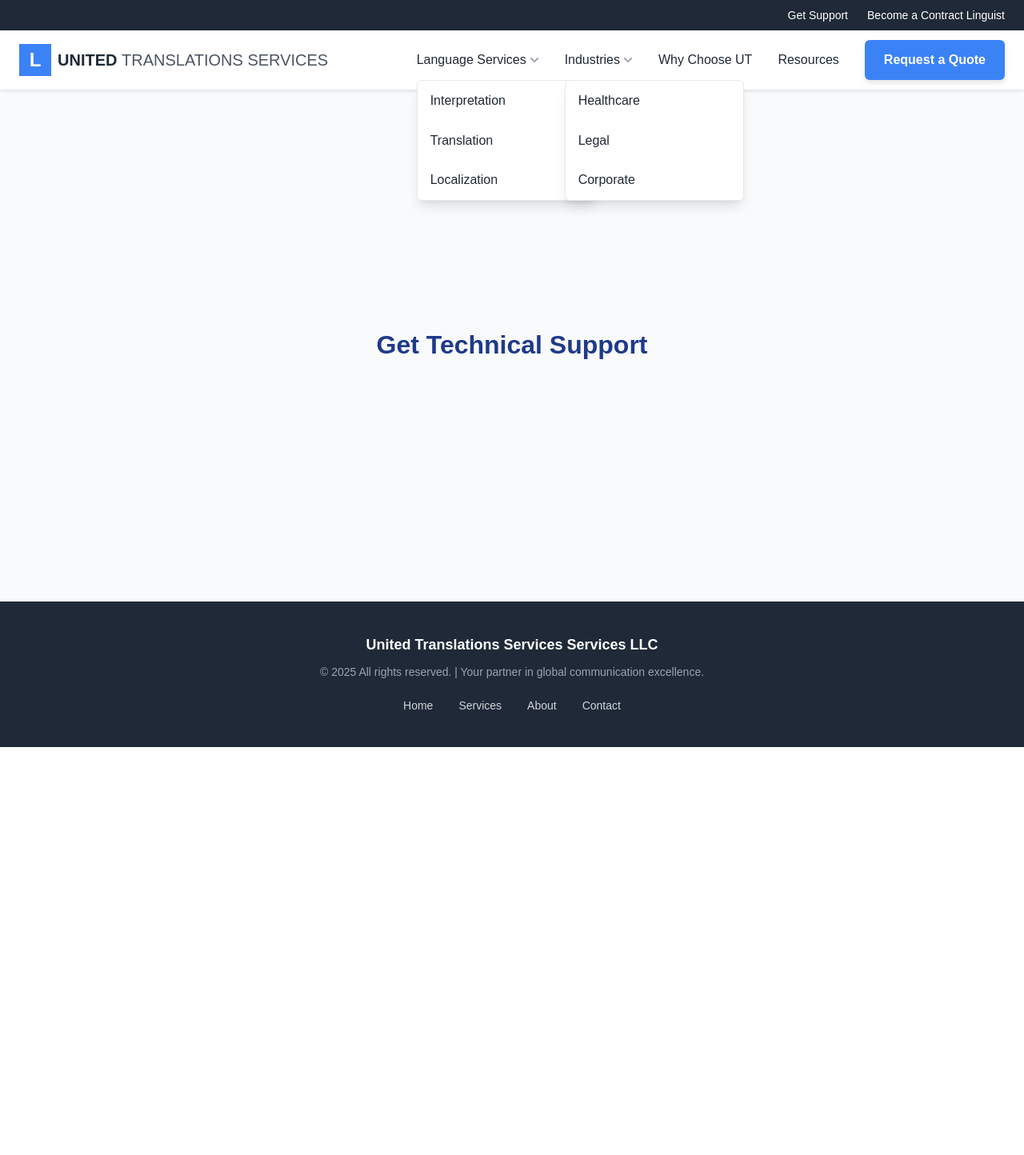
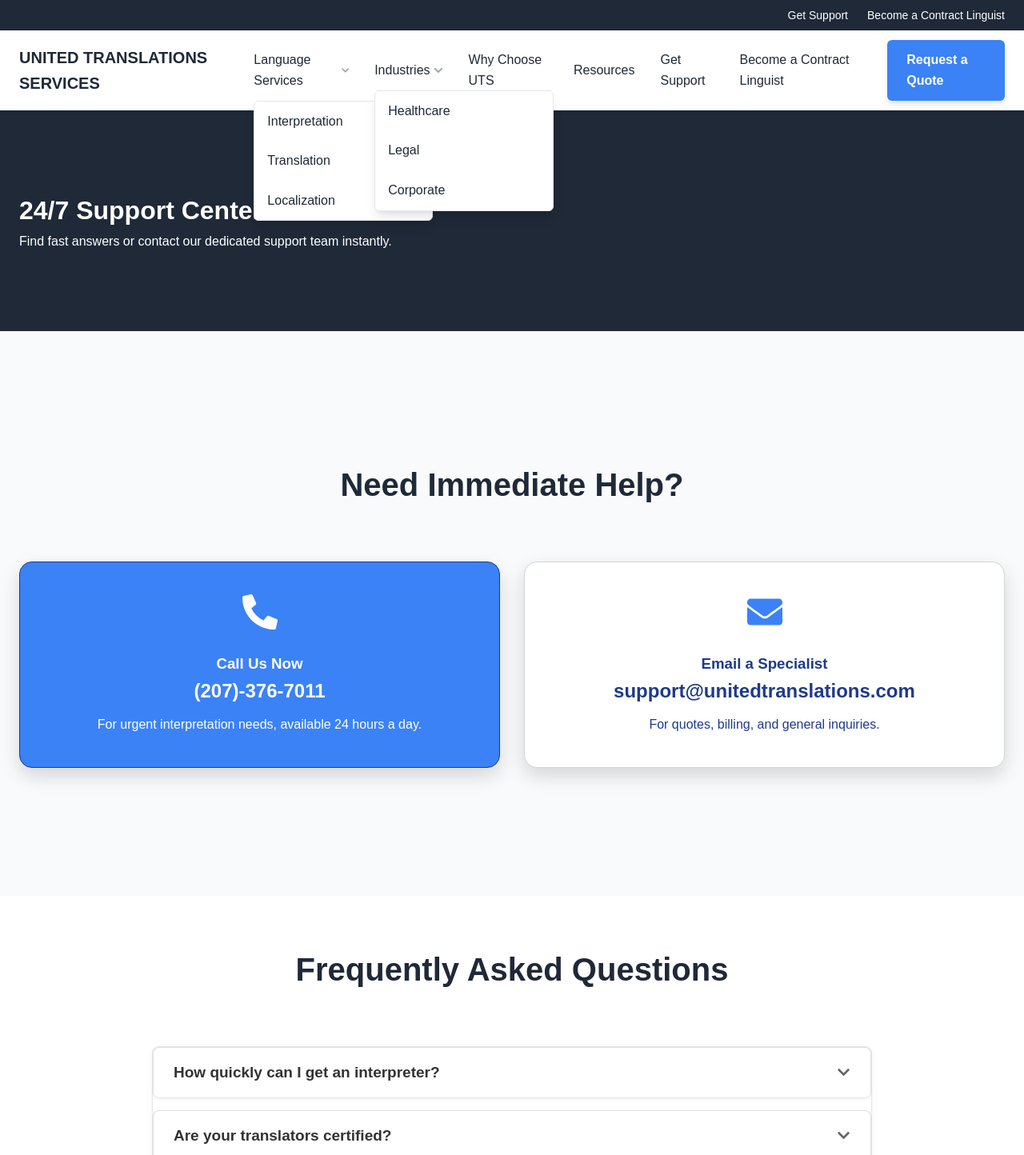
Before and after one commit to therealOfarah/United-Translation-, a React (Vite) app: page /support in a window 1280 px wide. Shown: the top 1444 px of the page at 80% size. Before the commit the page ends 934 px from the top, so only its background shows below. Built offline with nearby package versions, Linux system fonts and the light colour scheme.

Commit message:
tweaked last minute changes

```diff
--- a/src/About.jsx
+++ b/src/About.jsx
@@ -31,8 +31,8 @@
 
     const team = [
         { name: 'Omar Farah', role: 'Founder & CEO', bio: 'Entrepreneur and interpreter dedicated to global communication.' },
-        { name: 'Amina Hassan', role: 'Operations Director', bio: 'Manages interpreter training and quality assurance.' },
-        { name: 'James Liu', role: 'Technical Lead', bio: 'Oversees digital systems and multilingual technology platforms.' },
+        { name: 'Ahmed Farah', role: 'Operations Director', bio: 'Manages interpreter training and quality assurance.' },
+        // { name: 'James Liu', role: 'Technical Lead', bio: 'Oversees digital systems and multilingual technology platforms.' },
     ];
 
     return (
--- a/src/App.jsx
+++ b/src/App.jsx
@@ -4,7 +4,17 @@
 // Icons needed across the application
 import { FaHeadset, FaFileAlt, FaGlobe, FaCertificate, FaChevronDown, FaBars, FaTimes } from 'react-icons/fa';
 // Removed unused icons for cleaner output
-
+import LanguageServices from './LanguageServices';
+import Interpretation from './Interpretation';
+import Translation from './Translation';
+import Localization from './Localization';
+import About from './About';      // <-- Must be imported now
+import Contact from './Contact';    // <-- Must be imported now
+import BecomeLinguist from './BecomeLinguist';
+import Industries from './Industries';
+import Resources from './Resources';
+import GetSupport from './GetSupport';
+// --- Framer Motion Variants (Defined locally) ---
 // --- Framer Motion Variants (Defined locally) ---
 const containerVariants = {
   hidden: { opacity: 0 },
@@ -22,34 +32,10 @@
   visible: { y: 0, opacity: 1 }
 };
 
-// --- PLACEHOLDER COMPONENTS ---
-// This ensures that all components required by the Routes exist.
-const PlaceholderPage = ({ title }) => (
-    <motion.div
-      className="page-container"
-      initial={{ opacity: 0 }}
-      animate={{ opacity: 1 }}
-      style={{ minHeight: '80vh', display: 'flex', alignItems: 'center', justifyContent: 'center' }}
-    >
-        <h1 style={{ fontSize: '2em', color: '#1e3a8a' }}>{title}</h1>
-    </motion.div>
-);
 
-const LanguageServices = () => <PlaceholderPage title="Language Services Hub" />;
-const Interpretation = () => <PlaceholderPage title="Interpretation Services" />;
-const Translation = () => <PlaceholderPage title="Translation Services" />;
-const Localization = () => <PlaceholderPage title="Localization Services" />;
-const About = () => <PlaceholderPage title="Why Choose UT" />;
-const Contact = () => <PlaceholderPage title="Contact Us / Request a Quote" />;
-const BecomeLinguist = () => <PlaceholderPage title="Become a Contract Linguist" />;
-const Industries = () => <PlaceholderPage title="Industries Served" />;
-const Resources = () => <PlaceholderPage title="Resources Center" />;
-const GetSupport = () => <PlaceholderPage title="Get Technical Support" />;
-
-
-/* -------------------- Navbar Components -------------------- */
-
-const NavLinkWithDropdown = ({ title, children, link }) => {
+/* -------------------- NavLinkWithDropdown (MODIFIED) -------------------- */
+// Now accepts 'onLinkClick' and injects it into children
+const NavLinkWithDropdown = ({ title, children, link, onLinkClick }) => {
     const [isDropdownOpen, setIsDropdownOpen] = useState(false);
 
     const toggleDropdown = (e) => {
@@ -60,23 +46,58 @@
         }
     };
 
+    const handleParentLinkClick = (e) => {
+        toggleDropdown(e);
+
+        // Call the global handler only if it's a desktop click (link navigation)
+        if (window.innerWidth >= 768) {
+            if (link && link !== '#' && onLinkClick) {
+                onLinkClick();
+            }
+        }
+    }
+
+    // Function to clone and add the handler to dropdown items (children)
+    const childrenWithProps = React.Children.map(children, child => {
+        if (React.isValidElement(child)) {
+            return React.cloneElement(child, {
+                // Combine existing onClick with the global handler
+                onClick: (e) => {
+                    if (child.props.onClick) {
+                        child.props.onClick(e);
+                    }
+                    // Call the global handler to close menu and scroll to top
+                    if (onLinkClick) {
+                        onLinkClick();
+                    }
+                }
+            });
+        }
+        return child;
+    });
+
     return (
         <div className="dropdown-container">
             <Link
                 to={link || '#'}
                 className="dropdown-btn"
-                onClick={toggleDropdown}
+                onClick={handleParentLinkClick} // Use custom handler
                 aria-expanded={isDropdownOpen}
             >
                 {title} <FaChevronDown className={`dropdown-icon ${isDropdownOpen ? 'rotate' : ''}`} />
             </Link>
             {/* Conditional class based on state (for mobile accordion) */}
             <div className={`dropdown-menu ${isDropdownOpen ? 'open' : ''}`}>
-                {children}
+                {/* Render children with injected onClick handler */}
+                {childrenWithProps}
             </div>
         </div>
     );
 };
+
+
+/* -------------------- Navbar (MODIFIED) -------------------- */
+// All links now use the handleNavClick handler via the onClick prop.
 
 function Navbar() {
   const [isMenuOpen, setIsMenuOpen] = useState(false);
@@ -85,28 +106,39 @@
     setIsMenuOpen(prev => !prev);
   };
 
+  // Universal Handler for Nav Links: Closes menu AND scrolls to top
+  const handleNavClick = () => {
+    if (isMenuOpen) {
+          setIsMenuOpen(false);
+      }
+      window.scrollTo({
+          top: 0,
+          behavior: 'smooth'
+      });
+  };
+
   const navClass = `nav-links-container ${isMenuOpen ? 'open' : ''}`;
 
   return (
     <nav className="main-nav-wrapper">
-      {/* Top Utility Bar */}
+      {/* Top Utility Bar - Handlers added */}
       <div className="utility-bar">
         <div className="utility-content">
-          <Link to="/support" className="utility-link">Get Support</Link>
-          <Link to="/become-linguist" className="utility-link">Become a Contract Linguist</Link>
+          <Link to="/support" className="utility-link" onClick={handleNavClick}>Get Support</Link>
+          <Link to="/become-linguist" className="utility-link" onClick={handleNavClick}>Become a Contract Linguist</Link>
         </div>
       </div>
 
       {/* Main Navigation Bar */}
       <div className="main-nav-content">
 
-        {/* Logo Area */}
-        <Link to="/" className="logo-link">
-            <div className="logo-square">
-                <span className="logo-text">L</span>
-            </div>
+        {/* Logo Area - Handler added */}
+        <Link to="/" className="logo-link" onClick={handleNavClick}>
+            {/* <div className="logo-square">
+                <span className="logo-text-white"> UTS</span>
+            </div> */}
             <span className="logo-title">
-                UNITED <span className='logo-subtitle'>TRANSLATIONS SERVICES</span>
+                UNITED TRANSLATIONS SERVICES <span className='logo-subtitle'></span>
             </span>
         </Link>
 
@@ -123,25 +155,39 @@
         {/* 2. Navigation Links Container (Toggled by state) */}
         <div className={navClass} id="mobile-menu">
 
-            <NavLinkWithDropdown title="Language Services" link="/services">
+            {/* onLinkClick passed to dropdowns */}
+            <NavLinkWithDropdown
+                title="Language Services"
+                link="/services"
+                onLinkClick={handleNavClick}
+            >
+                {/* Child links will now receive the handler via cloneElement */}
                 <Link to="/interpretation" className="dropdown-item">Interpretation</Link>
                 <Link to="/translation" className="dropdown-item">Translation</Link>
                 <Link to="/localization" className="dropdown-item">Localization</Link>
             </NavLinkWithDropdown>
 
-            <NavLinkWithDropdown title="Industries" link="/industries">
+            <NavLinkWithDropdown
+                title="Industries"
+                link="/industries"
+                onLinkClick={handleNavClick}
+            >
                 <Link to="/industries" className="dropdown-item">Healthcare</Link>
                 <Link to="/industries" className="dropdown-item">Legal</Link>
-                <Link to="/industries" className="dropdown-item">Corporate</Link>
+                <Link to="/industries" className="dropdown-item" >Corporate</Link>
             </NavLinkWithDropdown>
 
-            <Link to="/about" className="nav-link">Why Choose UT</Link>
-            <Link to="/resources" className="nav-link">Resources</Link>
+            {/* Handlers added to standard nav links */}
+            <Link to="/about" className="nav-link" onClick={handleNavClick}>Why Choose UTS</Link>
+            <Link to="/resources" className="nav-link" onClick={handleNavClick}>Resources</Link>
+            <Link to="/support" className="utility-link" onClick={handleNavClick}>Get Support</Link>
+            <Link to="/become-linguist" className="utility-link" onClick={handleNavClick}>Become a Contract Linguist</Link>
 
-            {/* Request a Quote CTA */}
+            {/* Request a Quote CTA - Handler added */}
             <Link
               to="/contact"
               className="cta-button"
+              onClick={handleNavClick}
             >
               Request a Quote
             </Link>
@@ -154,16 +200,25 @@
 /* -------------------- Footer -------------------- */
 
 function Footer() {
+  // Define a simple scroll-to-top handler for the footer links
+  const handleFooterClick = () => {
+      window.scrollTo({
+          top: 0,
+          behavior: 'smooth'
+      });
+  };
+
   return (
     <footer className="main-footer">
       <div className="footer-content">
         <p className="footer-title">United Translations Services Services LLC</p>
         <p className="footer-copy">© {new Date().getFullYear()} All rights reserved. | Your partner in global communication excellence.</p>
         <div className="footer-links-container">
-          <Link to="/" className="footer-link">Home</Link>
-          <Link to="/services" className="footer-link">Services</Link>
-          <Link to="/about" className="footer-link">About</Link>
-          <Link to="/contact" className="footer-link">Contact</Link>
+          {/* Handlers added to footer links for scroll-to-top consistency */}
+          <Link to="/" className="footer-link" onClick={handleFooterClick}>Home</Link>
+          <Link to="/services" className="footer-link" onClick={handleFooterClick}>Services</Link>
+          <Link to="/about" className="footer-link" onClick={handleFooterClick}>About</Link>
+          <Link to="/contact" className="footer-link" onClick={handleFooterClick}>Contact</Link>
         </div>
       </div>
     </footer>
@@ -173,6 +228,14 @@
 /* -------------------- Home Page -------------------- */
 
 function Home() {
+  // Define a simple scroll-to-top handler for the CTA buttons
+  const handleCTAClick = () => {
+      window.scrollTo({
+          top: 0,
+          behavior: 'smooth'
+      });
+  };
+
   const services = [
     {
       icon: <FaHeadset className="service-icon" />,
@@ -218,10 +281,11 @@
             Quality Professional Interpretation Services for Every Need
           </h1>
           <div className="hero-cta-group">
-            <Link to="/contact" className="cta-button-primary">
+            {/* Handler added to Home CTA links */}
+            <Link to="/contact" className="cta-button-primary" onClick={handleCTAClick}>
               Request a Quote
             </Link>
-            <Link to="/contact" className="cta-button-secondary">
+            <Link to="/contact" className="cta-button-secondary" onClick={handleCTAClick}>
               Contact Us
             </Link>
           </div>
@@ -247,7 +311,8 @@
           ))}
         </motion.div>
          <div style={{ textAlign: 'center', marginTop: '40px' }}>
-            <Link to="/services" className="cta-button">View All Services</Link>
+            {/* Handler added to Home CTA link */}
+            <Link to="/services" className="cta-button" onClick={handleCTAClick}>View All Services</Link>
          </div>
       </section>
 
@@ -261,6 +326,7 @@
           <Link
             to="/contact"
             className="cta-banner-button"
+            onClick={handleCTAClick} // Handler added to CTA Banner link
           >
             Get Started Today
           </Link>
--- a/src/Contact.jsx
+++ b/src/Contact.jsx
@@ -98,9 +98,11 @@
                     <div className="info-detail">
                         <FaPhone className="info-icon" />
                         <p className="info-text">
-                            <span className="info-label">Phone Support</span>
-                            (207)-376-7011
-                        </p>
+    <span className="info-label">Phone Support</span>
+    <a href="tel:+12073767011" className="phone-link">
+        (207)-376-7011
+    </a>
+</p>
                     </div>
 
                     <div className="info-detail">
--- a/src/GetSupport.jsx
+++ b/src/GetSupport.jsx
@@ -23,10 +23,20 @@
     const [isOpen, setIsOpen] = useState(false);
     return (
         <div className="faq-item">
-            <button className="faq-question" onClick={() => setIsOpen(!isOpen)}>
-                {/* ... */}
+            <button
+                className="faq-question"
+                onClick={() => setIsOpen(!isOpen)}
+                type="button" // Good practice for buttons inside divs
+            >
+                {/* Display the question */}
+                <span style={{ flexGrow: 1, textAlign: 'left' }}>{question}</span>
+
+                {/* Toggle Icon - uses CSS class 'rotate' when 'open' */}
+                <FaChevronDown className={`faq-arrow ${isOpen ? 'open rotate' : ''}`} />
             </button>
+
             {/* The class name below is what controls the style */}
+            {/* Using the 'open' class to reveal the answer content */}
             <div className={`faq-answer ${isOpen ? 'open' : ''}`}>
                 <p>{answer}</p>
             </div>
@@ -55,7 +65,9 @@
                     <div className="support-card phone">
                         <FaPhoneAlt className="support-icon" />
                         <h3 className="support-title">Call Us Now</h3>
-                        <p className="support-info">1.800.362.3241</p>
+                        <p className="support-info"><a href="tel:+12073767011" className="phone-link">
+        (207)-376-7011
+    </a></p>
                         <p className="support-desc">For urgent interpretation needs, available 24 hours a day.</p>
                     </div>
                     <a href="/contact" className="support-card email">
--- a/src/index.css
+++ b/src/index.css
@@ -799,24 +799,97 @@
 /* ... (Existing support/contact/FAQ container styles remain above) ... */
 
 /* FAQ Accordion Fix */
+/* --- FAQ Section Styles --- */
+
+.faq-section {
+    /* Ensures padding around the FAQ content */
+    padding: 60px 20px;
+    background-color: #f9f9f9; /* Light background for contrast */
+}
+
+.faq-container {
+    /* Sets a maximum width for readability and centers the container */
+    max-width: 800px;
+    margin: 0 auto;
+    /* Adds a subtle gap between FAQ items */
+    display: flex;
+    flex-direction: column;
+    gap: 15px;
+}
+
+.faq-item {
+    /* Base style for each question block */
+    border: 1px solid #e0e0e0;
+    border-radius: 8px;
+    overflow: hidden; /* Important for clean open/close transition */
+    background-color: #ffffff;
+    box-shadow: 0 2px 4px rgba(0, 0, 0, 0.05);
+}
+
+.faq-question {
+    /* The clickable button for the question */
+    width: 100%;
+    padding: 15px 20px;
+    text-align: left;
+    display: flex;
+    align-items: center;
+    justify-content: space-between;
+    font-size: 1.1em;
+    font-weight: 600;
+    color: #333333;
+    background: none;
+    border: none;
+    cursor: pointer;
+    transition: background-color 0.2s;
+}
+
+.faq-question:hover {
+    background-color: #f0f0f0;
+}
+
+/* Icon (FaQuestionCircle, etc.) styling if used in the button */
+.faq-icon {
+    color: #007bff; /* Primary color */
+    margin-right: 15px;
+    min-width: 20px;
+}
+
+/* Arrow Icon (FaChevronDown) styling */
+.faq-arrow {
+    margin-left: 20px;
+    font-size: 0.9em;
+    color: #666;
+    transition: transform 0.3s ease-in-out; /* Smooth rotation */
+}
+
+.faq-arrow.rotate {
+    /* Class applied when the state is 'isOpen' */
+    transform: rotate(180deg);
+    color: #007bff; /* Change color when open */
+}
+
+/* --- Answer Content Styles (CRITICAL for the animation) --- */
 .faq-answer {
+    /* Initially hidden via max-height: 0 */
     max-height: 0;
+    padding: 0 20px;
     overflow: hidden;
-    /* Ensure a duration is set for smooth movement */
-    transition: max-height 0.5s ease-in-out, padding 0.5s ease-in-out;
-    background-color: #f9fafb;
-    border-radius: 0 0 4px 4px; /* Adjust border radius for flow */
-    margin-bottom: 0;
+    transition: max-height 0.4s ease-in-out, padding 0.4s ease-in-out;
 }
 
 .faq-answer.open {
-    /* Set max-height to a value GUARANTEED to cover the content,
-       but the transition time dictates the visual speed. */
-    max-height: 500px;
-    padding: 15px 25px 20px 55px;
-    /* No margin-bottom is needed here if handled by the surrounding container */
-} /* --- Support Page Styles (FAQ & Contact) --- */
-
+    /* When 'open' class is applied, expand the height and add padding */
+    max-height: 500px; /* Needs to be larger than the content height */
+    padding: 10px 20px 20px 20px; /* Top/Bottom padding */
+}
+
+.faq-answer p {
+    /* Style for the text inside the answer */
+    font-size: 1em;
+    line-height: 1.5;
+    color: #555;
+    margin: 0; /* Remove default paragraph margin */
+}
 .page-header-support {
     background-color: #1f2937; /* Dark background */
     padding: 100px 24px;
@@ -1299,7 +1372,48 @@
     .mobile-menu-toggle {
         display: block;
     }
-
+    .page-header-support {
+        padding: 60px 20px; /* Reduced from 100px */
+        margin-bottom: 30px;
+    }
+
+    /* Header Text: Adjust for better fit on tablets/small screens */
+    .page-header-support .header-title {
+        font-size: 2.5em; /* Example: Reduce title size */
+    }
+
+    .page-header-support .header-subtitle {
+        font-size: 1.1em; /* Slight reduction for subtitle */
+    }
+
+    /* Section Padding: Reduce padding inside sections */
+    .section-padding {
+        padding: 40px 20px;
+    }
+
+    /* Support Cards: The grid is already 1 column, but reduce card padding for less height */
+    .support-contact-grid {
+        gap: 20px; /* Slight reduction in gap */
+    }
+
+    .support-card {
+        padding: 30px 20px; /* Reduced from 40px 30px */
+    }
+
+    /* Support Card Text: Reduce font sizes */
+    .support-icon {
+        font-size: 36px; /* Reduced icon size from 44px */
+        margin-bottom: 15px;
+    }
+
+    .support-info {
+        font-size: 20px; /* Reduced info size from 24px */
+    }
+
+    /* FAQ Section Headings */
+    .section-heading {
+        font-size: 1.8em; /* Ensure headings aren't too large */
+    }
     /* ... rest of mobile styles ... */
 }
 @media (max-width: 767px) {
```
